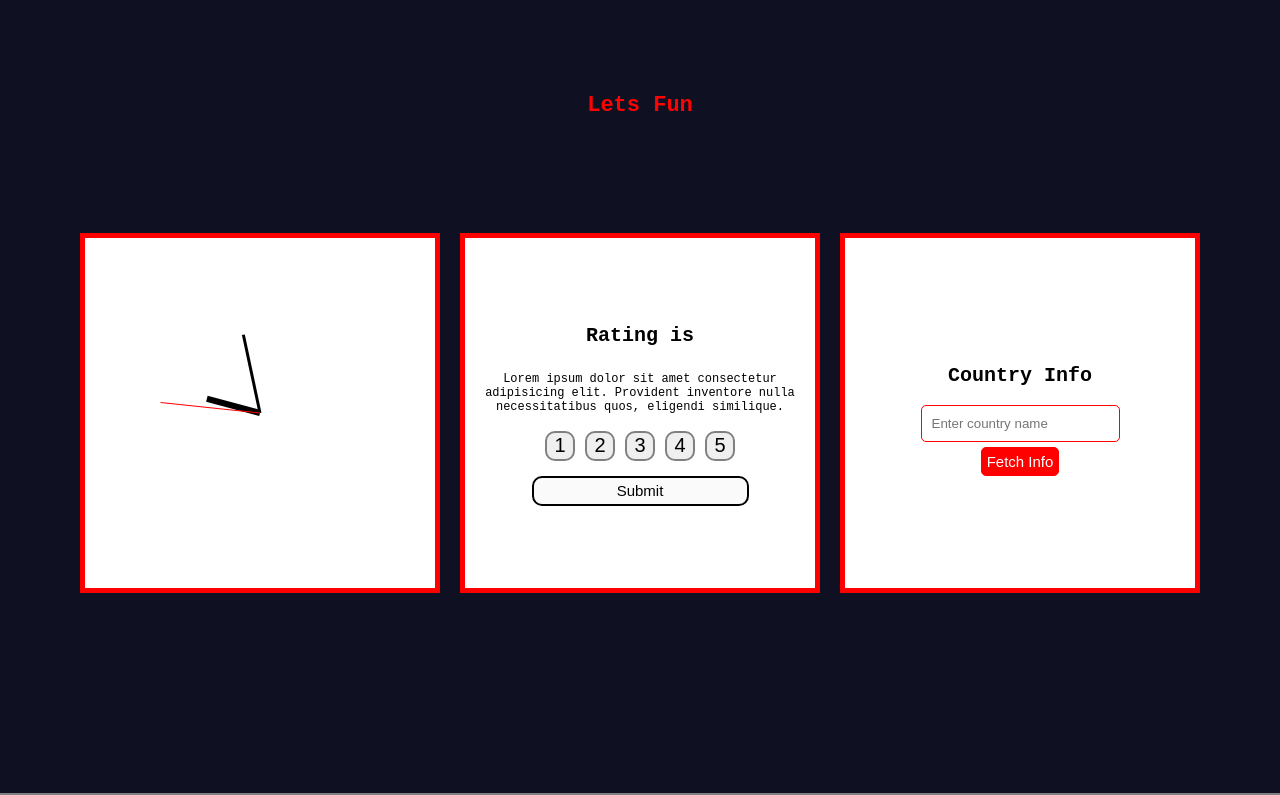
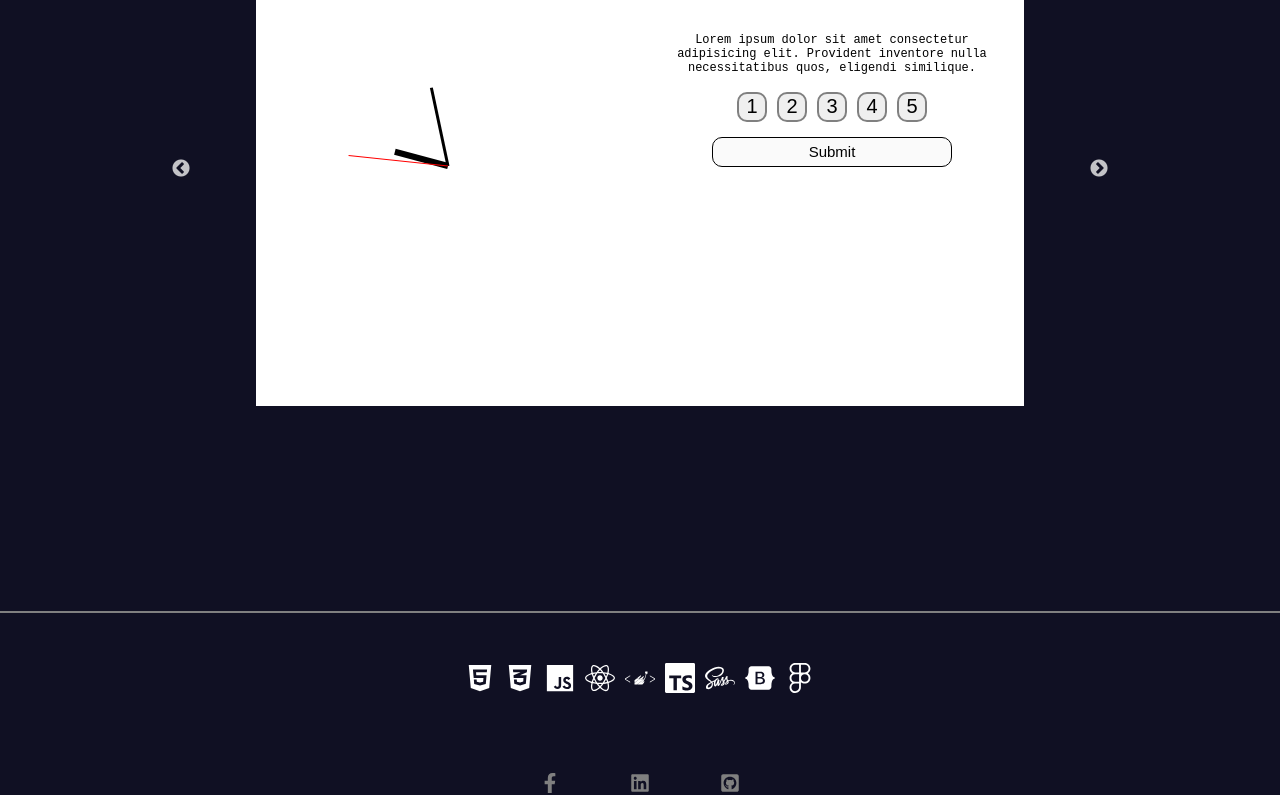
Before and after one commit to irakliTSKH/portfolio, a React (Vite) app: page / in a window 1280 px wide. Shown: the part 3570-4365 px from the top of the page. Built offline with nearby package versions, Linux system fonts and the light colour scheme.

Commit message:
add SliderComponent with react-slick package

```diff
--- a/package.json
+++ b/package.json
@@ -17,11 +17,15 @@
     "react": "^18.2.0",
     "react-dom": "^18.2.0",
     "react-icons": "^4.11.0",
-    "styled-components": "^6.0.8"
+    "react-slick": "^0.29.0",
+    "slick-carousel": "^1.8.1",
+    "styled-components": "^6.0.8",
+    "swiper": "^10.3.0"
   },
   "devDependencies": {
     "@types/react": "^18.2.15",
     "@types/react-dom": "^18.2.7",
+    "@types/react-slick": "^0.23.10",
     "@typescript-eslint/eslint-plugin": "^6.0.0",
     "@typescript-eslint/parser": "^6.0.0",
     "@vitejs/plugin-react": "^4.0.3",
--- a/src/components/Footer/Footer.Styled.ts
+++ b/src/components/Footer/Footer.Styled.ts
@@ -12,7 +12,7 @@ export const FooterStyled = styled.div`
     div {
         display: flex;
         gap: 10px;
-        font-size: 50px;
+        font-size: 30px;
         color: white;
         flex-wrap: wrap;
     }
@@ -20,7 +20,7 @@ export const FooterStyled = styled.div`
     a {
         margin: 80px 30px 0 ;
         color: grey;
-        font-size: 30px;
+        font-size: 20px;
         &:hover{
             color: white;
             transition: all 1s ease;
--- a/src/components/Fun/Fun.styled.ts
+++ b/src/components/Fun/Fun.styled.ts
@@ -16,42 +16,68 @@ const animate = keyframes`
   }
 `;
 export const LetsFun = styled.div`
-  position: relative;
-  top: 100px;
   h2 {
+    margin-top: 100px;
     font-size: 20px;
     color: white;
     animation: ${animate} 1s ease infinite;
   }
 `;
+
 export const FunStyled = styled.div`
-  padding: 200px 50px;
-  gap: 20px;
-  display: grid;
-  grid-template-columns: auto auto;
+  width: 60%;
+  margin: 70px 0 100px;
 
   @media screen and (min-width: 1200px) {
-    display: flex;
-  }
-  @media screen and (max-width: 720px) {
-    display: flex;
-    flex-direction: column;
-    padding: 20%;
+    margin: 50px 0 200px;
   }
 `;
 
 export const FunDiv = styled.div`
-  height: 250px;
-  width: 250px;
   display: flex;
   align-items: center;
   justify-content: center;
-  background-color: white;
-  border: 5px solid red;
   overflow: hidden;
+  height: 60vh;
+`;
 
-  @media screen and (min-width: 720px) {
-    height: 350px;
-    width: 350px;
+export const CustomSlickArrows = styled.div`
+  .slick-next {
+    height: 50px;
+    width: 50px;
+    position: absolute;
+    right: -50px;
+    &:hover {
+      background-color: grey;
+    }
+    @media screen and (min-width: 720px) {
+      right: -100px;
+    }
+  }
+  .slick-prev {
+    height: 50px;
+    width: 50px;
+    z-index: 11;
+    position: absolute;
+    left: -50px;
+    &:hover {
+      background-color: grey;
+    }
+    @media screen and (min-width: 720px) {
+      left: -100px;
+    }
   }
 `;
+
+export const Container = styled.div`
+  .slick-slide {
+    /* background-color: #f0f0f0; */
+    /* border: 1px solid #ddd; */
+    /* padding: 20px; */
+
+    /* margin: 10px; */
+    /* padding: 20px; */
+  }
+`;
+
+console.log("slick slide here");
--- a/src/components/Fun/Fun.tsx
+++ b/src/components/Fun/Fun.tsx
@@ -1,26 +1,21 @@
-import { FunStyled, FunDiv, LetsFun } from "./Fun.styled";
+
+import { FunStyled, LetsFun } from "./Fun.styled";
 import { forwardRef } from "react";
-import Clock from "./FunProjects/Clock/Clock";
-import CountryInfoComponent from "./FunProjects/CountryInfoComponent/CountryInfoComponent";
-import Submit from "./FunProjects/Rating/Submit";
+import  SliderComponent from "./SliderComponent";
 
-const arr = [Clock, Submit, CountryInfoComponent];
 
 const Fun = forwardRef((_, ref: any) => {
   return (
     <>
-      <LetsFun>
+      <LetsFun ref={ref}>
         <h2>Lets Fun</h2>
       </LetsFun>
-      <FunStyled ref={ref}>
-        {arr.map((MiniProj, index) => (
-          <FunDiv key={index}>
-            <MiniProj />
-          </FunDiv>
-        ))}
+      <FunStyled>
+        <SliderComponent />
       </FunStyled>
     </>
   );
 });
 
+
 export default Fun;
--- a/src/components/Fun/FunProjects/Clock/Clock.styled.ts
+++ b/src/components/Fun/FunProjects/Clock/Clock.styled.ts
@@ -1,5 +1,4 @@
-import styled from "styled-components"
-
+import styled from "styled-components";
 
 export const ClockStyled = styled.div`
   height: 100%;
@@ -7,30 +6,30 @@ export const ClockStyled = styled.div`
   display: flex;
   align-items: center;
   justify-content: center;
-`
+  background-color: white;
+`;
 
-export const HourHand = styled.div<{rotation: number}>`
+export const HourHand = styled.div<{ rotation: number }>`
   top: 50%;
   left: 50%;
-    transform: rotate(${p => p.rotation}deg);
+  transform: rotate(${(p) => p.rotation}deg);
   &:after {
-        content: '';
+    content: "";
     height: 55px;
     width: 6px;
     background-color: black;
     position: absolute;
     bottom: 0;
-        transform: translate(-50%)
+    transform: translate(-50%);
+  }
+`;
 
-    }
-`
-
-export const MinuteHand = styled.div<{rotation: number}>`
+export const MinuteHand = styled.div<{ rotation: number }>`
   top: 50%;
   left: 50%;
-    transform: rotate(${p => p.rotation}deg);
+  transform: rotate(${(p) => p.rotation}deg);
   &:after {
-        content: '';
+    content: "";
     height: 80px;
     width: 3px;
     background-color: black;
@@ -38,16 +37,15 @@ export const MinuteHand = styled.div<{rotation: number}>`
     bottom: 0;
     left: 50%;
     transform: translate(-50%);
+  }
+`;
 
-    }
-`
-
-export const SecondeHand = styled.div<{rotation: number}>`
+export const SecondeHand = styled.div<{ rotation: number }>`
   top: 50%;
   left: 50%;
-    transform: rotate(${p => p.rotation}deg);
+  transform: rotate(${(p) => p.rotation}deg);
   &:after {
-        content: '';
+    content: "";
     height: 100px;
     width: 1px;
     background-color: red;
@@ -55,6 +53,5 @@ export const SecondeHand = styled.div<{rotation: number}>`
     bottom: 0;
     left: 50%;
     transform: translate(-50%);
-
   }
-`
+`;
--- a/src/components/Fun/FunProjects/CountryInfoComponent/Country.styled.ts
+++ b/src/components/Fun/FunProjects/CountryInfoComponent/Country.styled.ts
@@ -5,8 +5,9 @@ export const Container = styled.div`
   flex-direction: column;
   align-items: center;
   justify-content: center;
-  gap: 5px;
-
+  gap: 10px;
+  height: 100%;
+  background-color: white;
   h1 {
     font-size: 12px;
   }
--- a/src/components/Fun/FunProjects/Rating/Submit.styled.ts
+++ b/src/components/Fun/FunProjects/Rating/Submit.styled.ts
@@ -8,11 +8,32 @@ export const MainDiv = styled.form`
   flex-direction: column;
   align-items: center;
   text-align: center;
+  height: 100%;
   h1 {
-    font-size: 20px;
+    font-size: 10px;
   }
   p {
-    font-size: 12px;
+    font-size: 8px;
+  }
+
+  @media screen and (min-width: 720px){
+    h1 {
+      font-size: 30px;
+    }
+    p {
+      font-size: 12px;
+    }
+  }
+  @media (720px <= width <= 1000px){
+    h1 {
+      font-size: 20px;
+    }
+    p {
+      font-size: 10px;
+    }
+    button {
+      font-size: 15px;
+    }
   }
 `;
 
@@ -29,13 +50,20 @@ export const RaitingButton = styled.button`
     background-color: black;
     color: white;
   }
+  @media (720px <= width <= 1000px){
+  width: 20px;
+  height: 20px;
+  border-radius: 5px;
+  font-size: 10px;
+}
+
 `;
 export const SubmitButton = styled.button`
   width: 70%;
   height: 30px;
   border-radius: 10px;
   font-size: 15px;
-  border: 2px solid black;
+  border: 1px solid black;
   cursor: pointer;
   color: black;
   margin: 10px;
@@ -44,4 +72,7 @@ export const SubmitButton = styled.button`
     background-color: black;
     color: white;
   }
+  @media (720px <= width <= 1000px){
+  height: 20px;
+}
 `;
--- /dev/null
+++ b/src/components/Fun/SliderComponent.tsx
@@ -0,0 +1,44 @@
+import Clock from "./FunProjects/Clock/Clock";
+import CountryInfoComponent from "./FunProjects/CountryInfoComponent/CountryInfoComponent";
+import Submit from "./FunProjects/Rating/Submit";
+
+import { FunDiv, CustomSlickArrows, Container } from "./Fun.styled";
+import Slider from "react-slick";
+import "slick-carousel/slick/slick.css";
+import "slick-carousel/slick/slick-theme.css";
+
+const arr = [Clock, Submit, CountryInfoComponent];
+
+const SliderComponent = () => {
+  const settings = {
+    infinite: true,
+    speed: 1000,
+    slidesToShow: 2,
+    slidesToScroll: 1,
+    responsive: [
+      {
+        breakpoint: 720,
+        settings: {
+          slidesToShow: 1,
+          slidesToScroll: 1,
+        },
+      },
+    ],
+  };
+
+  return (
+    <Container>
+      <CustomSlickArrows>
+        <Slider {...settings}>
+          {arr.map((MiniProj, index) => (
+            <FunDiv key={index}>
+              <MiniProj />
+            </FunDiv>
+          ))}
+        </Slider>
+      </CustomSlickArrows>
+    </Container>
+  );
+};
+
+export default SliderComponent;
--- a/src/components/Project/Project.styled.ts
+++ b/src/components/Project/Project.styled.ts
@@ -14,7 +14,6 @@ export const ProjectsStyled = styled.div`
   overflow: hidden;
 `;
 
-
 export const Circle = styled.div<CircleProps>`
   position: absolute;
   border-radius: 50%;
@@ -27,14 +26,14 @@ export const Circle = styled.div<CircleProps>`
   right: ${(props) => props.right}px;
   box-shadow: 20px 20px 20px;
 
-  @media screen and (max-width: 720px){
+  @media screen and (max-width: 720px) {
     display: none;
   }
 `;
 export const ProjectDiv = styled.div`
   position: relative;
   width: 70vw;
-  height: 40vh;
+  height: 60vh;
   margin: 80px;
   overflow: hidden;
   display: flex;
@@ -66,7 +65,7 @@ export const ProjectDiv = styled.div`
 
   @media screen and (min-width: 920px) {
     width: 70vw;
-    height: 80vh;
+    height: 70vh;
     margin: 100px;
     div {
       h2 {
```
Also changed, not shown: 1 other file (tests, documents, lock files or other folders). Lines whose indentation alone changed are shown as unchanged.
